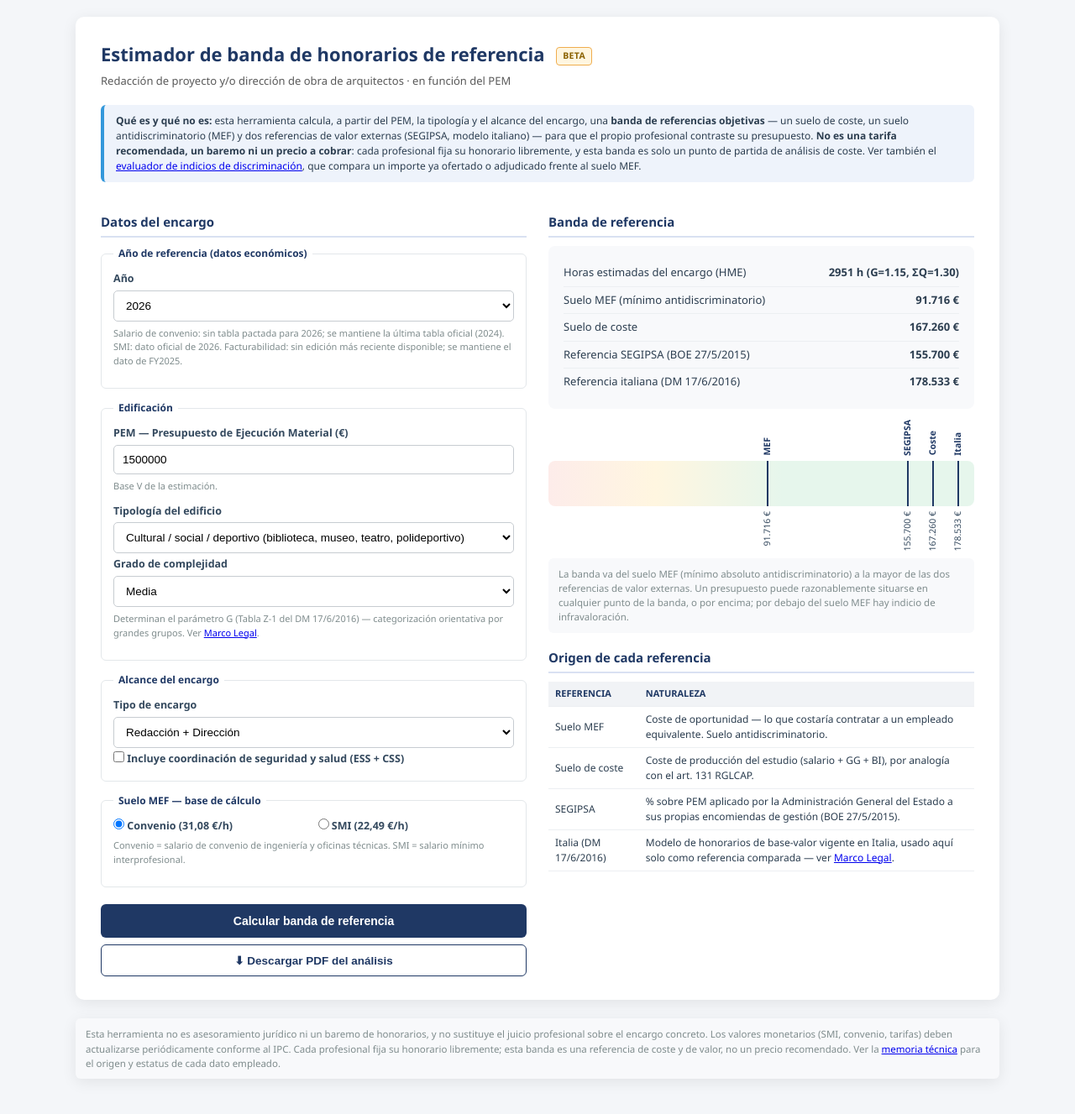
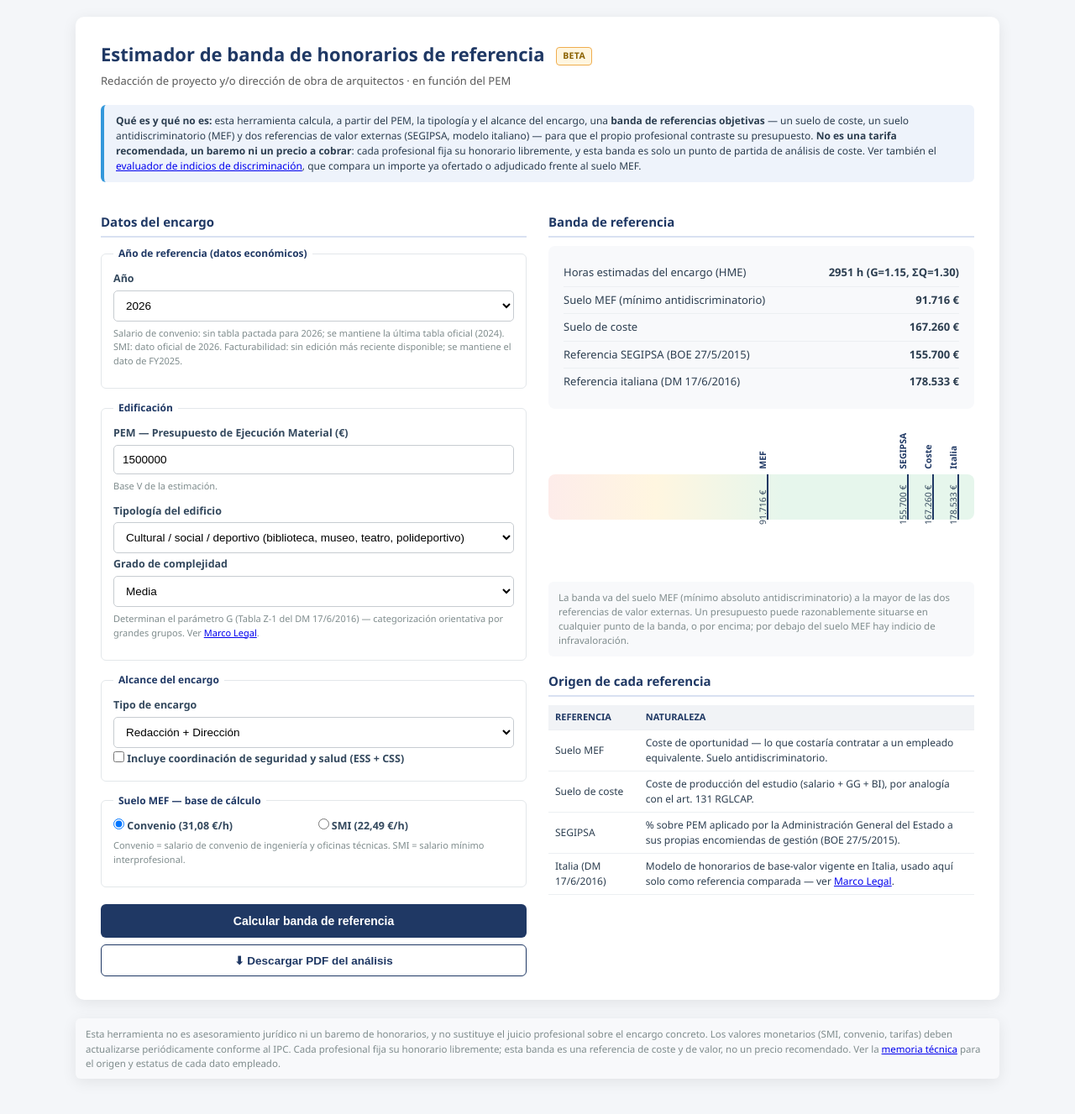
Before and after one commit to HME-MEF/hme-mef.github.io, a Jekyll site: the page herramientas/calculadora-estimacion.html, which Jekyll copies as it is, in a window 1280 px wide. Shown: the whole page at 84% size. Built offline with Jekyll 4.4.1, drawn with Linux system fonts in a browser that asks for light colours.

Commit message:
Incluye el gráfico de banda en el PDF del estimador
Añade html2canvas para capturar la representación visual de la banda
de referencia y embeberla como imagen en el PDF generado por el
estimador. Reestructura el contenedor .band (wrapper con padding +
barra interna) para que las marcas y etiquetas queden dentro de su
propio cuadro delimitador y no se recorten en la captura. Sustituye
las etiquetas verticales de writing-mode:vertical-rl (mal soportadas
por html2canvas, que las renderizaba invertidas) por transform:
rotate(-90deg) sobre texto horizontal normal, compatible tanto con
la vista en pantalla como con la captura para el PDF.

Co-Authored-By: Claude Sonnet 5 <noreply@anthropic.com>
Claude-Session: https://claude.ai/code/session_01EaUnjfK5fzo4HrC78So8Nx

```diff
--- a/herramientas/calculadora-estimacion.html
+++ b/herramientas/calculadora-estimacion.html
@@ -51,20 +51,23 @@
   }
   .btn-secondary:hover { background:#eef3fb; }
   .band {
-    position:relative; height:54px; margin:62px 0 62px; border-radius:8px;
+    position:relative; padding:64px 0; margin:0 0 8px;
+  }
+  .band .band-bar {
+    height:54px; border-radius:8px;
     background:linear-gradient(to right, #fdecea 0%, #fff6e0 25%, #e6f6ec 55%, #e6f6ec 100%);
   }
   .band .mark {
-    position:absolute; top:0; bottom:0; width:2px; background:#1F3864;
+    position:absolute; top:64px; bottom:64px; width:2px; background:#1F3864;
   }
   .band .mark .lbl {
-    position:absolute; left:50%; bottom:calc(100% + 6px);
-    writing-mode:vertical-rl; transform:translateX(-50%) rotate(180deg);
+    position:absolute; left:0; bottom:100%;
+    transform-origin: left bottom; transform: rotate(-90deg) translate(6px, 4px);
     font-size:10.5px; font-weight:700; color:#1F3864; white-space:nowrap;
   }
   .band .mark .val {
-    position:absolute; left:50%; top:calc(100% + 6px);
-    writing-mode:vertical-rl; transform:translateX(-50%) rotate(180deg);
+    position:absolute; left:0; top:100%;
+    transform-origin: left top; transform: rotate(-90deg) translate(-6px, -12px);
     font-size:10.5px; color:#34495e; white-space:nowrap;
   }
 </style>
@@ -208,6 +211,7 @@
 </div>
 
 <script src="https://cdnjs.cloudflare.com/ajax/libs/jspdf/2.5.1/jspdf.umd.min.js"></script>
+<script src="https://cdnjs.cloudflare.com/ajax/libs/html2canvas/1.4.1/html2canvas.min.js"></script>
 <script>
 const SITE_URL = "{{ site.url }}";
 
@@ -326,7 +330,7 @@ function calcular(){
   ].sort(function(a,b){ return a.v - b.v; });
 
   const band = document.getElementById('band-viz');
-  band.innerHTML = '';
+  band.innerHTML = '<div class="band-bar"></div>';
   points.forEach(function(p){
     const pct = top > 0 ? (p.v / top * 92) + 4 : 50;
     const mark = document.createElement('div');
@@ -403,7 +407,18 @@ function descargarPDF(){
   p('Suelo de coste:', document.getElementById('r-coste').textContent);
   p('Referencia SEGIPSA (BOE 27/5/2015):', document.getElementById('r-segipsa').textContent);
   p('Referencia italiana (DM 17/6/2016):', document.getElementById('r-italia').textContent);
-  y += 2;
+  y += 4;
+
+  try {
+    const bandEl = document.getElementById('band-viz');
+    const canvas = await html2canvas(bandEl, { backgroundColor: '#ffffff', scale: 2 });
+    const imgW = width;
+    const imgH = imgW * canvas.height / canvas.width;
+    doc.addImage(canvas.toDataURL('image/png'), 'PNG', marginL, y, imgW, imgH);
+    y += imgH + 6;
+  } catch (e) {
+    console.warn('No se pudo capturar el gráfico de la banda para el PDF:', e);
+  }
 
   parrafo('La banda va del suelo MEF (mínimo absoluto antidiscriminatorio) a la mayor de ' +
     'las dos referencias de valor externas. Un presupuesto puede razonablemente situarse ' +
```
Also changed, not shown: other parts of herramientas/calculadora-estimacion.html (+1 -1 lines).
